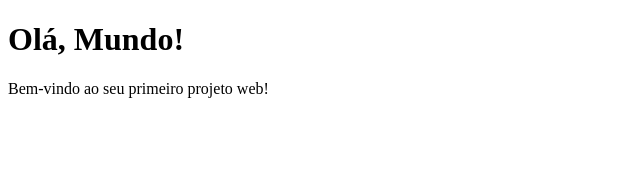
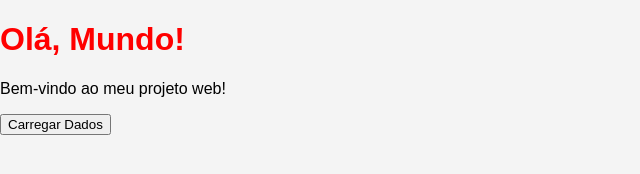
Before and after one commit to thalesfb/DevWeb, a plain HTML site: page index.html in a window 1280 px wide. Shown: the whole page, without its empty margins (0-640 px from the left). Drawn offline with Linux system fonts and the light colour scheme.

Commit message:
feat: Add loading data from api request

```diff
--- a/index.html
+++ b/index.html
@@ -1,12 +1,19 @@
 <!DOCTYPE html>
 <html lang="pt-BR">
+
 <head>
   <meta charset="UTF-8">
   <meta name="viewport" content="width=device-width, initial-scale=1.0">
+  <link rel="stylesheet" type="text/css" href="css/main.css">
+  <script src="js/main.js" type="module"></script>
   <title>Olá, Mundo!</title>
 </head>
+
 <body>
   <h1>Olá, Mundo!</h1>
-         <p>Bem-vindo ao seu primeiro projeto web!</p>
+  <p>Bem-vindo ao meu projeto web!</p>
+  <button id="btn" onclick="fetchData()">Carregar Dados</button>
+  <ul id="list"></ul>
 </body>
+
 </html>
```
Lines whose indentation alone changed are shown as unchanged.
